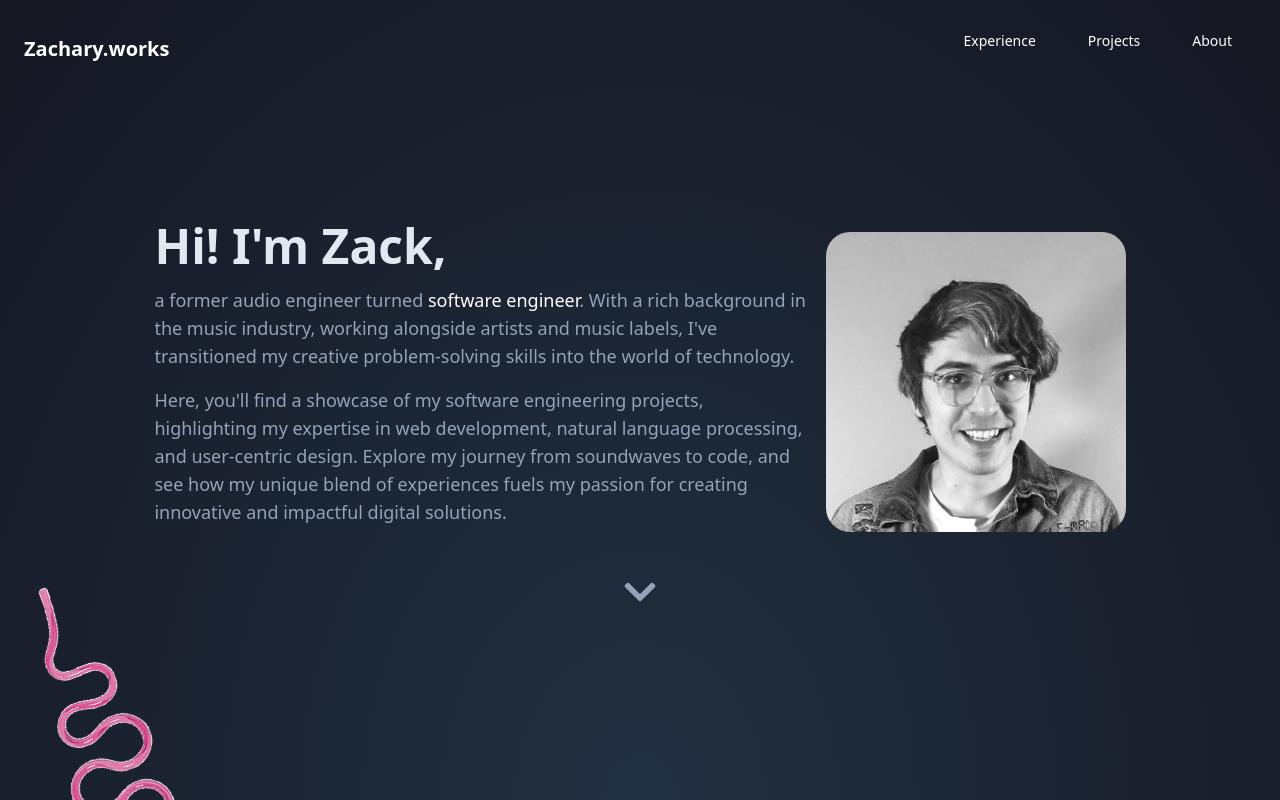
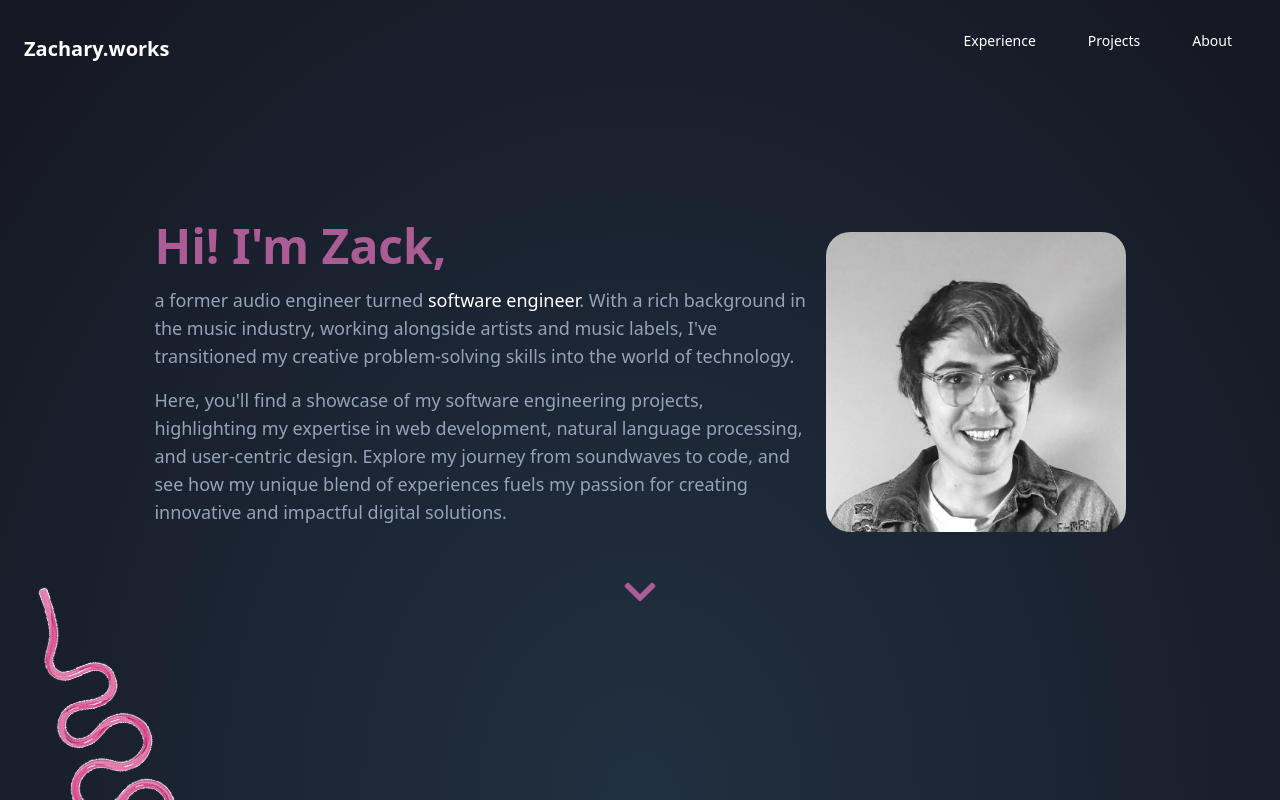
Before and after one commit to zackhanni/zachary.works, a Next.js app: page / in a window 1280 px wide. Shown: the top 800 px of the page. Built offline with nearby package versions, Linux system fonts and the light colour scheme.

Commit message:
change text color to match purple theme

```diff
--- a/app/components/Hero.tsx
+++ b/app/components/Hero.tsx
@@ -19,7 +19,7 @@ export default function Hero() {
           <div className="px-4 md:px-0 absolute md:-translate-x-1/2 -translate-y-1/2 top-1/2 md:left-1/2 w-full space-y-8 pt-8 container">
             <div className="flex justify-center items-center md:gap-4">
               <div className="md:max-w-[60%]">
-                <p className="text-5xl font-bold text-slate-200">
+                <p className="text-5xl font-bold text-[#AB5C95]">
                   Hi! I&apos;m Zack,
                 </p>
                 <p className="text-lg">
@@ -61,7 +61,8 @@ export default function Hero() {
 
             <div className="text-4xl grid place-items-center">
               <FaChevronDown
-              // className="pulse"
+                // className="pulse"
+                className="text-[#AB5C95]"
               />
             </div>
           </div>
```
